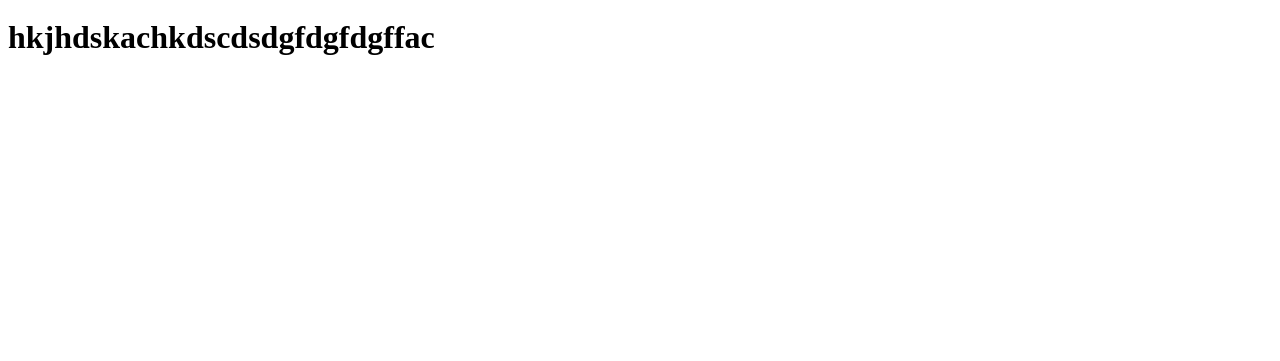
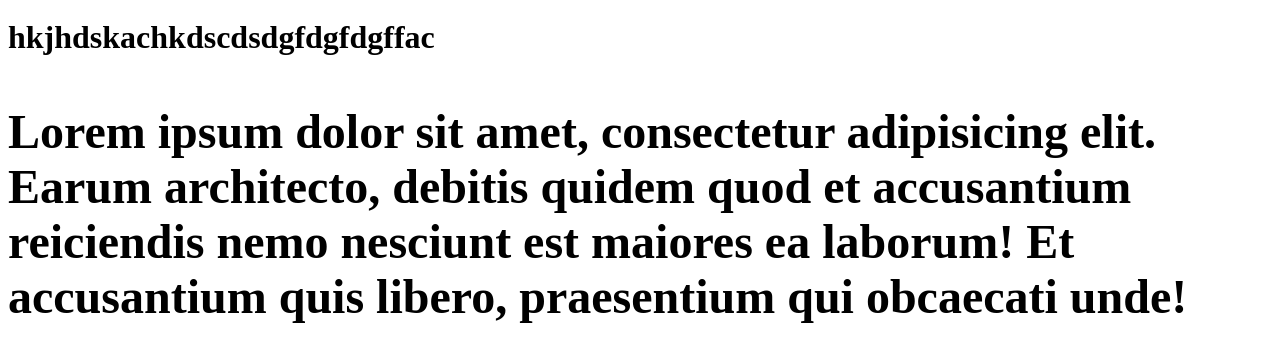
Before and after one commit to DorinaLav/Repo1, a plain HTML site: page index.html in a window 1280 px wide. Shown: the part 61-422 px from the top of the page. Drawn offline with Linux system fonts and the light colour scheme.

Commit message:
Add a new paragraph

```diff
--- a/index.html
+++ b/index.html
@@ -9,5 +9,6 @@
 <body>
     <h1>MY REPO1<h1>
         <h>hkjhdskachkdscdsdgfdgfdgffac<h2>
+            <p>Lorem ipsum dolor sit amet, consectetur adipisicing elit. Earum architecto, debitis quidem quod et accusantium reiciendis nemo nesciunt est maiores ea laborum! Et accusantium quis libero, praesentium qui obcaecati unde!</p>
 </body>
 </html>
```
